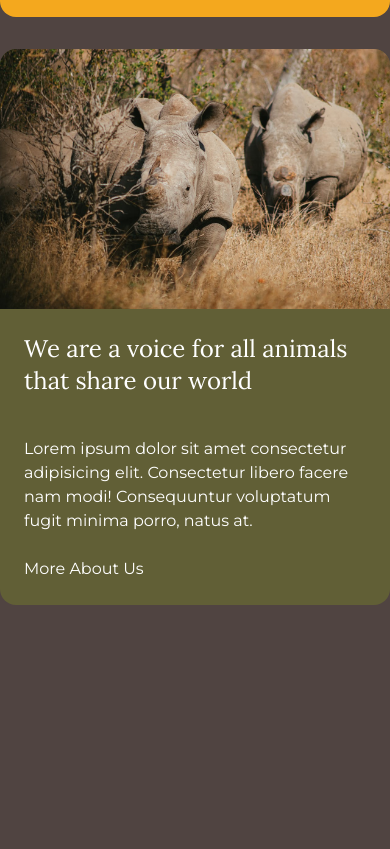
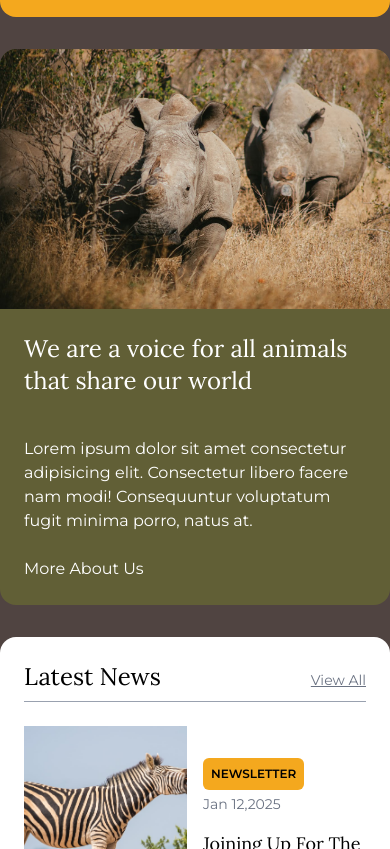
Before and after one commit to kharljhon14/beyond-earth, a React (Vite) app: page / in a window 390 px wide. Shown: the part 2887-3736 px from the top of the page. Before the commit the page ends 3492 px from the top, so only its background shows below. Built offline with nearby package versions, Linux system fonts and the light colour scheme.

Commit message:
[Feat] News

```diff
--- a/src/App.tsx
+++ b/src/App.tsx
@@ -1,5 +1,6 @@
 import AboutUs from './features/about-us';
 import Hero from './features/hero';
+import News from './features/news';
 import Projects from './features/projects';
 import MainLayout from './layouts/main-layout';
 
@@ -9,6 +10,7 @@ function App() {
       <Hero />
       <Projects />
       <AboutUs />
+      <News />
     </MainLayout>
   );
 }
--- a/src/features/about-us.tsx
+++ b/src/features/about-us.tsx
@@ -1,7 +1,7 @@
 export default function AboutUs() {
   return (
     <section>
-      <div className="bg-[#615f36] w-full lg:h-[34rem] rounded-2xl overflow-hidden flex flex-col lg:flex-row">
+      <div className="bg-[#615f36] w-full lg:h-[34rem] rounded-2xl overflow-hidden flex flex-col lg:flex-row mb-8">
         <div className="lg:rounded-l-2xl overflow-hidden w-full h-full">
           <img
             className="object-cover w-full h-full pointer-events-none"
--- /dev/null
+++ b/src/features/news.tsx
@@ -0,0 +1,169 @@
+export default function News() {
+  return (
+    <section className="rounded-2xl overflow-hidden">
+      <div className="bg-white p-6 lg:p-12">
+        <div className="flex items-baseline justify-between border-b border-b-gray-400 pb-2 mb-6 lg:mb-12">
+          <h2 className="font-[lora] text-2xl lg:text-4xl">Latest News</h2>
+          <a
+            className="underline text-gray-500 text-sm lg:text-base"
+            href="#"
+          >
+            View All
+          </a>
+        </div>
+
+        <div className="flex gap-8 lg:gap-12 flex-col justify-between flex-wrap lg:flex-row">
+          <div className="flex items-center gap-4">
+            <div className="overflow-hidden w-full lg:w-auto">
+              <img
+                className="aspect-square object-cover w-48 h-48"
+                src="/images/zebra.jpg"
+              />
+            </div>
+
+            <div className="w-full lg:w-auto">
+              <div className="flex lg:items-center gap-1 lg:gap-4 flex-col lg:flex-row mb-4">
+                <div className="bg-[#f4a81e] w-fit p-2 rounded-md">
+                  <p className="uppercase font-semibold text-xs">NewsLetter</p>
+                </div>
+                <p className="text-sm text-gray-500">Jan 12,2025</p>
+              </div>
+
+              <h3 className="text-lg lg:text-3xl font-[lora] lg:max-w-sm">
+                Joining Up For The Benefit Of Zebras
+              </h3>
+            </div>
+          </div>
+          <div className="flex items-center gap-4">
+            <div className="overflow-hidden w-full lg:w-auto">
+              <img
+                className="aspect-square object-cover w-48 h-48"
+                src="/images/zebra.jpg"
+              />
+            </div>
+
+            <div className="w-full lg:w-auto">
+              <div className="flex lg:items-center gap-1 lg:gap-4 flex-col lg:flex-row mb-4">
+                <div className="bg-[#f4a81e] w-fit p-2 rounded-md">
+                  <p className="uppercase font-semibold text-xs">NewsLetter</p>
+                </div>
+                <p className="text-sm text-gray-500">Jan 12,2025</p>
+              </div>
+
+              <h3 className="text-lg lg:text-3xl font-[lora] lg:max-w-sm">
+                Joining Up For The Benefit Of Zebras
+              </h3>
+            </div>
+          </div>
+          <div className="flex items-center gap-4">
+            <div className="overflow-hidden w-full lg:w-auto">
+              <img
+                className="aspect-square object-cover w-48 h-48"
+                src="/images/zebra.jpg"
+              />
+            </div>
+
+            <div className="w-full lg:w-auto">
+              <div className="flex lg:items-center gap-1 lg:gap-4 flex-col lg:flex-row mb-4">
+                <div className="bg-[#f4a81e] w-fit p-2 rounded-md">
+                  <p className="uppercase font-semibold text-xs">NewsLetter</p>
+                </div>
+                <p className="text-sm text-gray-500">Jan 12,2025</p>
+              </div>
+
+              <h3 className="text-lg lg:text-3xl font-[lora] lg:max-w-sm">
+                Joining Up For The Benefit Of Zebras
+              </h3>
+            </div>
+          </div>
+          <div className="flex items-center gap-4">
+            <div className="overflow-hidden w-full lg:w-auto">
+              <img
+                className="aspect-square object-cover w-48 h-48"
+                src="/images/zebra.jpg"
+              />
+            </div>
+
+            <div className="w-full lg:w-auto">
+              <div className="flex lg:items-center gap-1 lg:gap-4 flex-col lg:flex-row mb-4">
+                <div className="bg-[#f4a81e] w-fit p-2 rounded-md">
+                  <p className="uppercase font-semibold text-xs">NewsLetter</p>
+                </div>
+                <p className="text-sm text-gray-500">Jan 12,2025</p>
+              </div>
+
+              <h3 className="text-lg lg:text-3xl font-[lora] lg:max-w-sm">
+                Joining Up For The Benefit Of Zebras
+              </h3>
+            </div>
+          </div>
+        </div>
+      </div>
+
+      <div className="bg-[#f4ba4e] p-6 lg:p-12 pb-14">
+        <div className="border-b pb-3 mb-8">
+          <h2 className="text-2xl mb-4 font-[lora]">
+            Protecting an astounding diversity of species
+          </h2>
+          <p className="text-md">
+            Lorem ipsum dolor sit amet consectetur adipisicing elit. Officiis, nam!
+          </p>
+        </div>
+
+        <div className="grid grid-cols-2 lg:grid-cols-4 gap-4">
+          <div className="relative">
+            <div className="overflow-hidden rounded-3xl">
+              <img
+                className="aspect-square object-cover"
+                src="/images/zebra.jpg"
+              />
+            </div>
+            <div className="bg-gray-800 rounded-3xl w-full h-full absolute inset-0 opacity-40"></div>
+            <h4 className="absolute font-[lora] text-white bottom-8 text-2xl right-0 left-0 text-center">
+              Wildlife
+            </h4>
+          </div>
+
+          <div className="relative">
+            <div className="overflow-hidden rounded-3xl">
+              <img
+                className="aspect-square object-cover"
+                src="/images/zebra.jpg"
+              />
+            </div>
+            <div className="bg-gray-800 rounded-3xl w-full h-full absolute inset-0 opacity-40"></div>
+            <h4 className="absolute font-[lora] text-white bottom-8 text-2xl right-0 left-0 text-center">
+              Land
+            </h4>
+          </div>
+
+          <div className="relative">
+            <div className="overflow-hidden rounded-3xl">
+              <img
+                className="aspect-square object-cover"
+                src="/images/zebra.jpg"
+              />
+            </div>
+            <div className="bg-gray-800 rounded-3xl w-full h-full absolute inset-0 opacity-40"></div>
+            <h4 className="absolute font-[lora] text-white bottom-8 text-2xl right-0 left-0 text-center">
+              Community
+            </h4>
+          </div>
+
+          <div className="relative">
+            <div className="overflow-hidden rounded-3xl">
+              <img
+                className="aspect-square object-cover"
+                src="/images/zebra.jpg"
+              />
+            </div>
+            <div className="bg-gray-800 rounded-3xl w-full h-full absolute inset-0 opacity-40"></div>
+            <h4 className="absolute font-[lora] text-white bottom-8 text-2xl right-0 left-0 text-center">
+              Leadership
+            </h4>
+          </div>
+        </div>
+      </div>
+    </section>
+  );
+}
--- a/src/features/projects.tsx
+++ b/src/features/projects.tsx
@@ -2,7 +2,7 @@ import ProjectCard from './project-card';
 
 export default function Projects() {
   return (
-    <section className="my-8 ">
+    <section className="my-8">
       <div className="text-center text-white mb-12">
         <h2 className="text-3xl font-[lora] mb-4">Our Lastest Projects</h2>
         <p className="text-lg text-amber-300">
```
